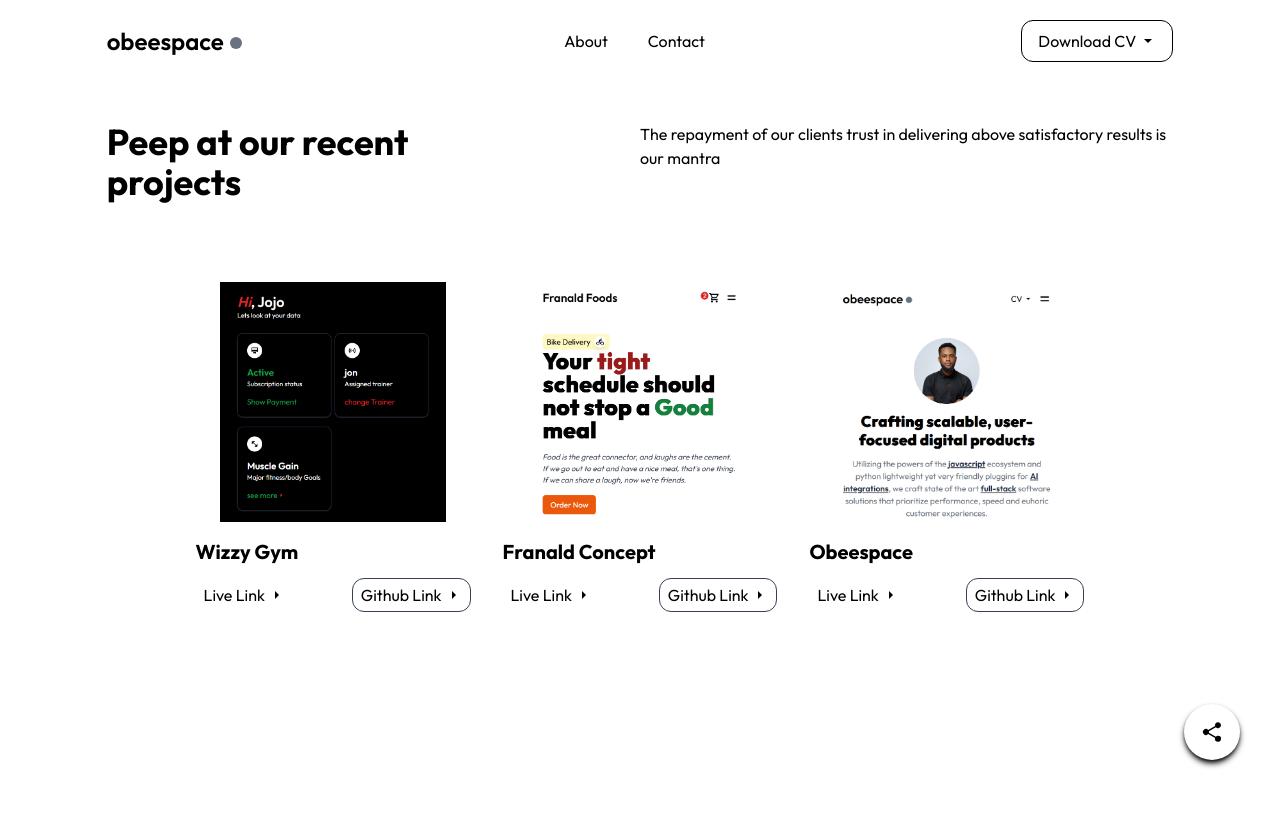
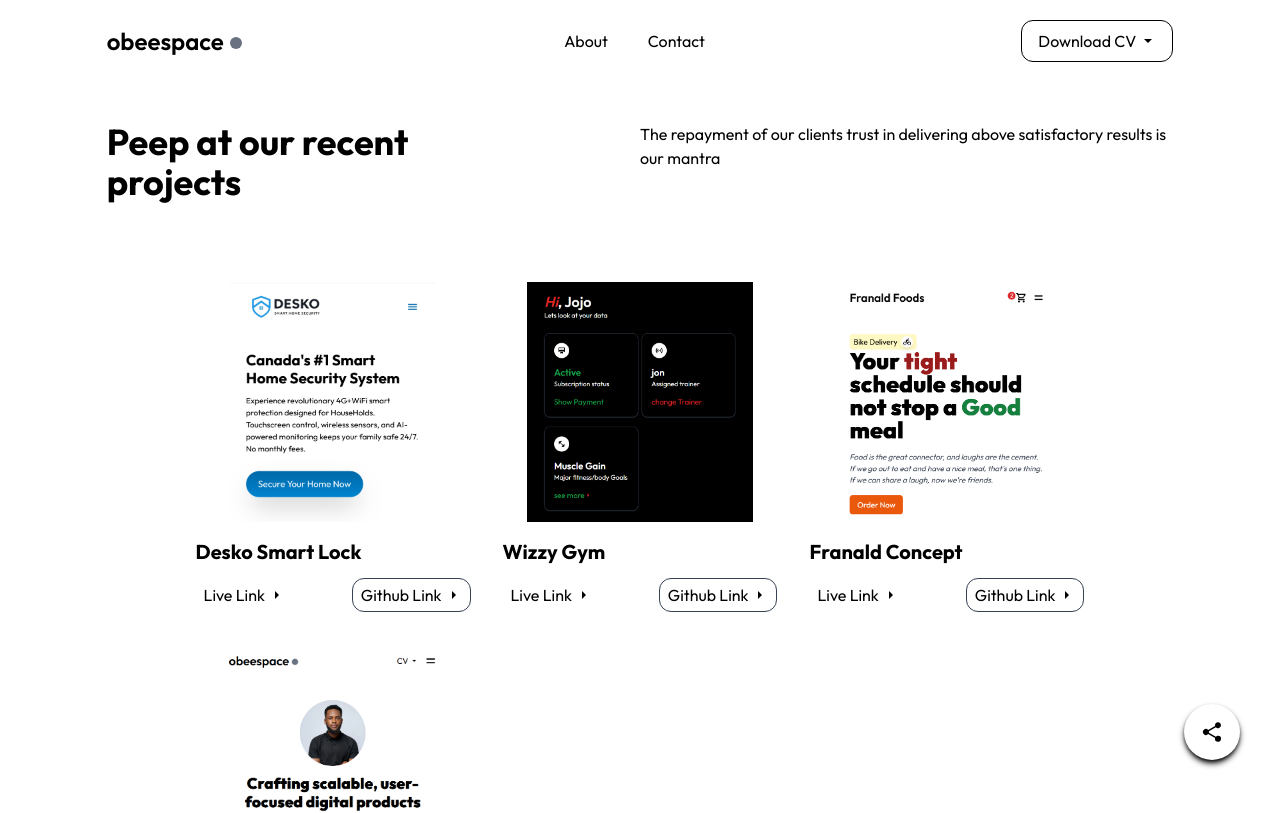
Before and after one commit to obeespace/obeespace, a Next.js app: page / in a window 1280 px wide. Shown: the top 813 px of the page. Built offline with nearby package versions, Linux system fonts and the light colour scheme.

Commit message:
profile updated

```diff
--- a/app/page.js
+++ b/app/page.js
@@ -2,9 +2,16 @@
 import { motion } from "framer-motion";
 import FloatingSocials from "./component/FloatingSocials";
 import ProjectCard from "./component/ProjectCard";
+import Image from "next/image";
+import project from "../public/project1bu.jpg"
 
 export default function Home() {
   const projectsDetails = [
+    {
+      projectTitle: "Desko Smart Lock",
+      picture: "/project4.png",
+      liveLink: "https://www.deskosecure.com/",
+    },
     {
       projectTitle: "Wizzy Gym",
       picture: "/project1.png",
@@ -45,5 +52,6 @@
       <FloatingSocials />
 
     </motion.main>
+
   );
 }
```
Also changed, not shown: public/IMG_0222.PNG (added), public/project4.PNG (added).
